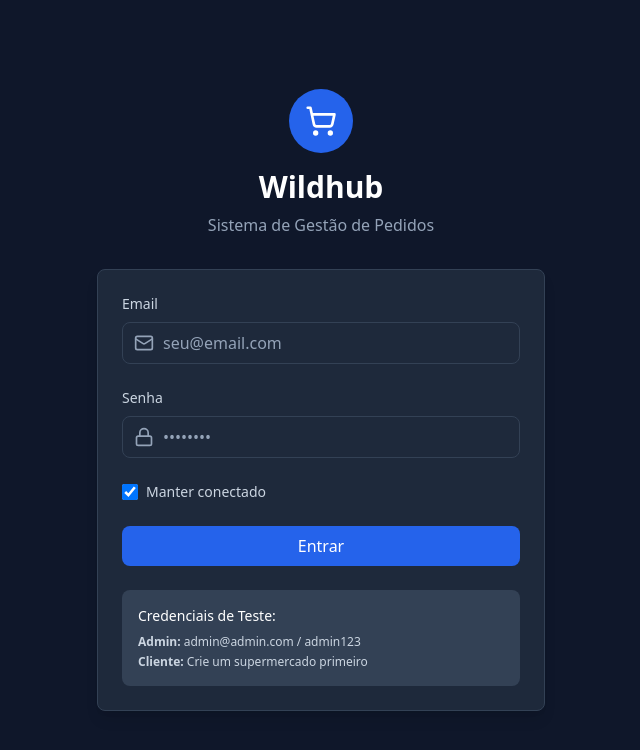
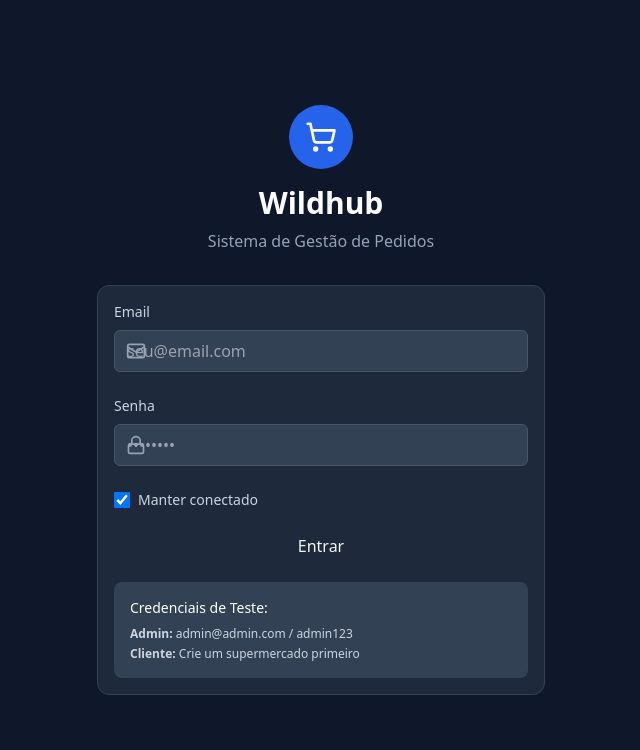
Before and after one commit to samuelwildary2025/wildhub-sistemasupermercado, a React (Vite) app in the folder frontend/: page /login in a window 1280 px wide. Shown: the top 750 px of the page, without its empty margins (319-959 px from the left). Built offline with nearby package versions, Linux system fonts and the light colour scheme.

Commit message:
Update index.css

```diff
--- a/frontend/src/index.css
+++ b/frontend/src/index.css
@@ -2,29 +2,22 @@
 @tailwind components;
 @tailwind utilities;
 
-@layer base {
-  * {
-    @apply border-gray-300;
-  }
-  body {
-    @apply bg-dark-900 text-white;
-  }
+/* ✨ Suaviza a troca de temas */
+html {
+  scroll-behavior: smooth;
+  transition: background-color 0.5s ease, color 0.5s ease;
 }
 
-@layer components {
-  .btn-primary {
-    @apply bg-blue-600 hover:bg-blue-700 text-white font-medium py-2 px-4 rounded-lg transition-colors;
-  }
+body {
+  @apply bg-gray-50 dark:bg-dark-900 text-gray-900 dark:text-gray-100;
+  transition: background-color 0.5s ease, color 0.5s ease;
+}
 
-  .btn-secondary {
-    @apply bg-dark-700 hover:bg-dark-600 text-white font-medium py-2 px-4 rounded-lg transition-colors;
-  }
+/* 🔹 Deixa inputs, cards e botões mais uniformes */
+.input {
+  @apply bg-white dark:bg-dark-700 border border-gray-300 dark:border-dark-600 rounded-md px-3 py-2 text-gray-800 dark:text-gray-100 focus:outline-none focus:ring-2 focus:ring-primary-light transition;
+}
 
-  .card {
-    @apply bg-dark-800 border border-dark-700 rounded-lg p-6 shadow-lg;
-  }
-
-  .input {
-    @apply bg-dark-800 border border-dark-700 text-white placeholder-dark-400 rounded-lg px-3 py-2 focus:outline-none focus:ring-2 focus:ring-blue-500 focus:border-transparent;
-  }
+.card {
+  @apply bg-white dark:bg-dark-800 shadow-sm dark:shadow-none border border-gray-200 dark:border-dark-700 rounded-xl p-4 transition;
 }
```
